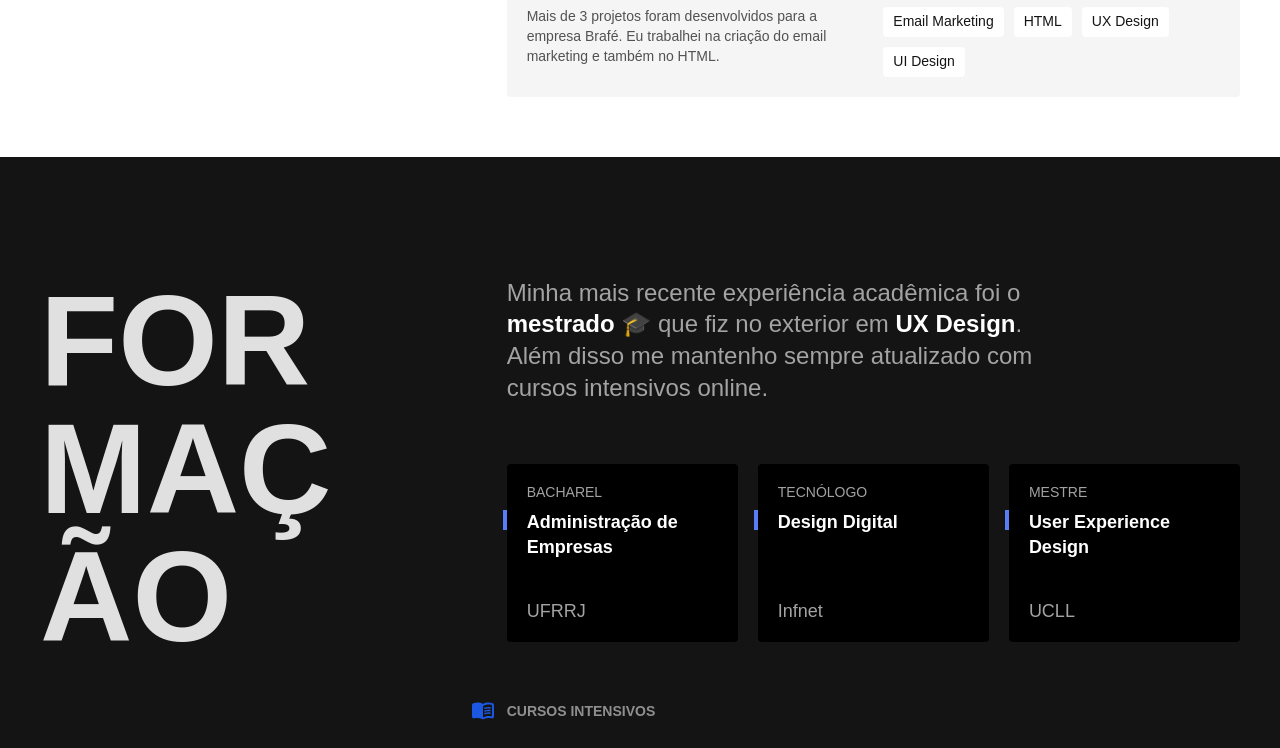
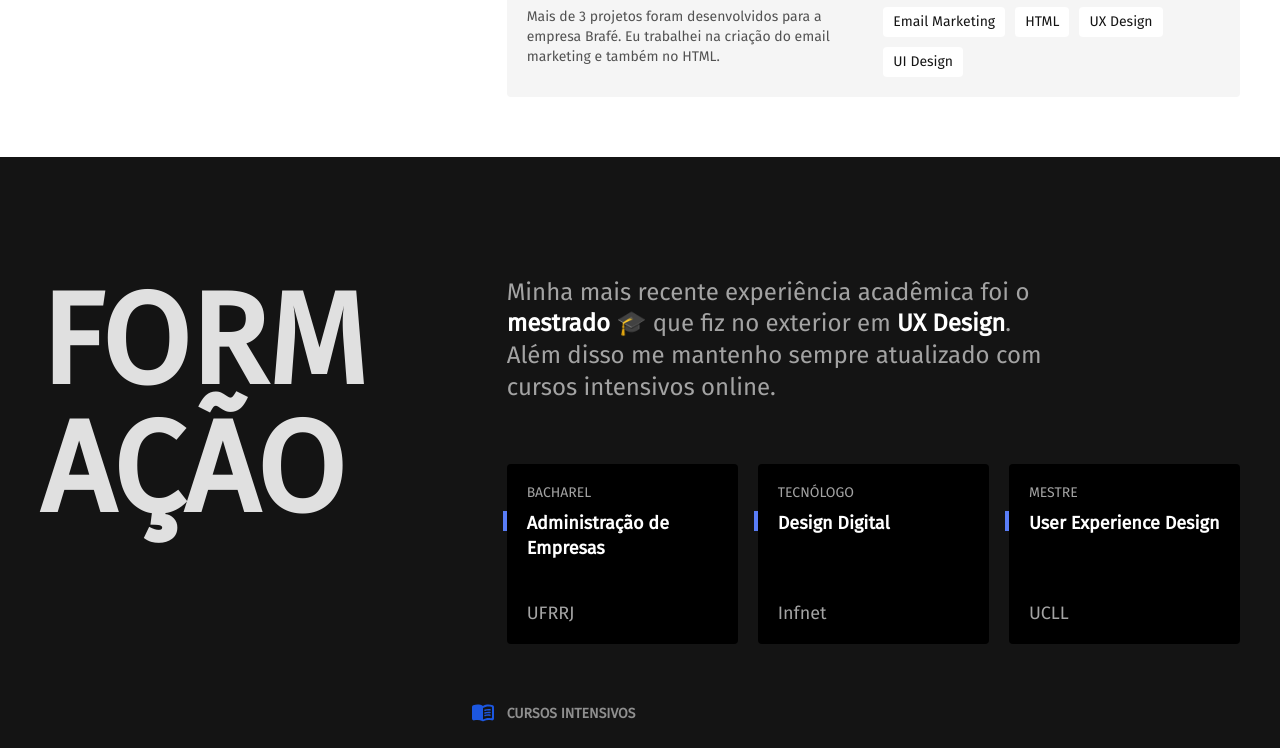
Before and after one commit to DEViana97/projeto-portifolio, a plain HTML site: page index.html in a window 1280 px wide. Shown: the part 1141-1889 px from the top of the page. Drawn offline with Linux system fonts and the light colour scheme.

Commit message:
adicionei fontes pelo google fonts

```diff
--- a/index.html
+++ b/index.html
@@ -7,6 +7,9 @@
   <title>Portifólio</title>
   <link rel="stylesheet" href="css/style.css">
   <link rel="icon" href="fav.svg" type="image/svg">
+  <link rel="preconnect" href="https://fonts.googleapis.com">
+  <link rel="preconnect" href="https://fonts.gstatic.com" crossorigin>
+  <link href="https://fonts.googleapis.com/css2?family=Fira+Sans:ital,wght@0,400;1,700&display=swap" rel="stylesheet">
 </head>
 <body>
   <header class="header">
```
